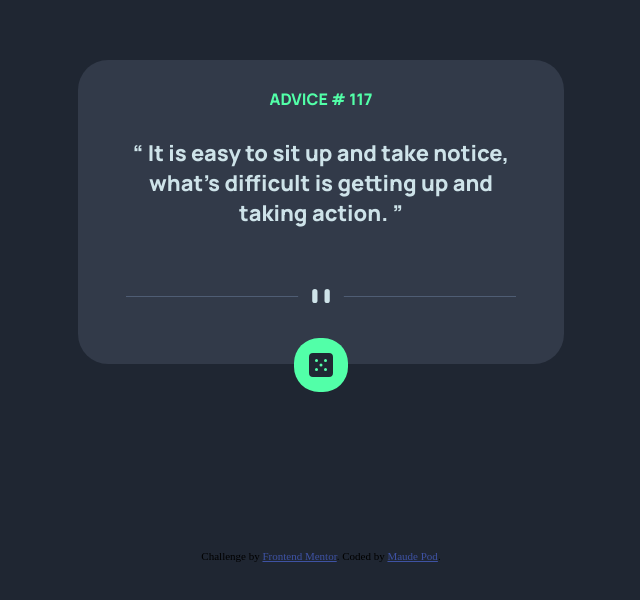
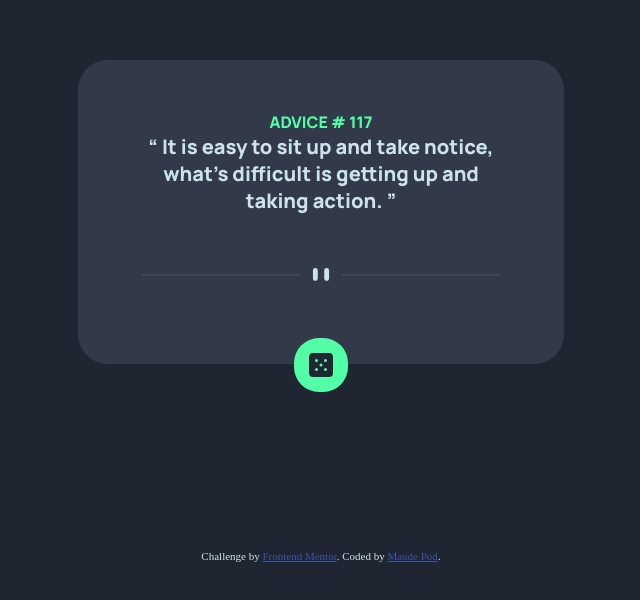
Before and after one commit to MaudePod/advice-generator-app-main-html, a plain HTML site: page index.html in a window 1280 px wide. Shown: the part 188-788 px from the top of the page, without its empty margins (319-959 px from the left). Drawn offline with Linux system fonts and the light colour scheme.

Commit message:
styles card for larger screen

```diff
--- a/index.html
+++ b/index.html
@@ -4,6 +4,8 @@
 <head>
   <meta charset="UTF-8">
   <meta name="viewport" content="width=device-width, initial-scale=1.0">
+  <meta name="description" content="Frontend Mentor | Advice generator app">
+
   <!-- displays site properly based on user's device -->
 
   <link rel="icon" type="image/png" sizes="32x32" href="./images/favicon-32x32.png">
--- a/style.css
+++ b/style.css
@@ -41,6 +41,8 @@ section[class="card"] {
     container: card / inline-size;
     font-weight: 800;
     font-family: 'Manrope';
+    box-sizing: border-box;
+    padding:50px 20px;
 }
 
 section[class="card-title"]::before {
@@ -53,12 +55,12 @@ section[class="card-title"] {
 }
 
 section[class="card-body"] {
-    height: 120px;
+    min-height: 120px;
     width: var(--card_body_and_footer_width);
     font-size: 4.5cqi;
     color: var(--light_cyan);
     text-align: center;
-    overflow: scroll;
+    padding-bottom: 10px;
 }
 
 footer[class="card-footer"] {
@@ -90,6 +92,7 @@ form[class="dice-container"]:hover {
 div[class="attribution"] {
     position: absolute;
     bottom: 50px;
+    color: var(--light_cyan);
 }
 
 @container body (inline-size <=800px) {
```
